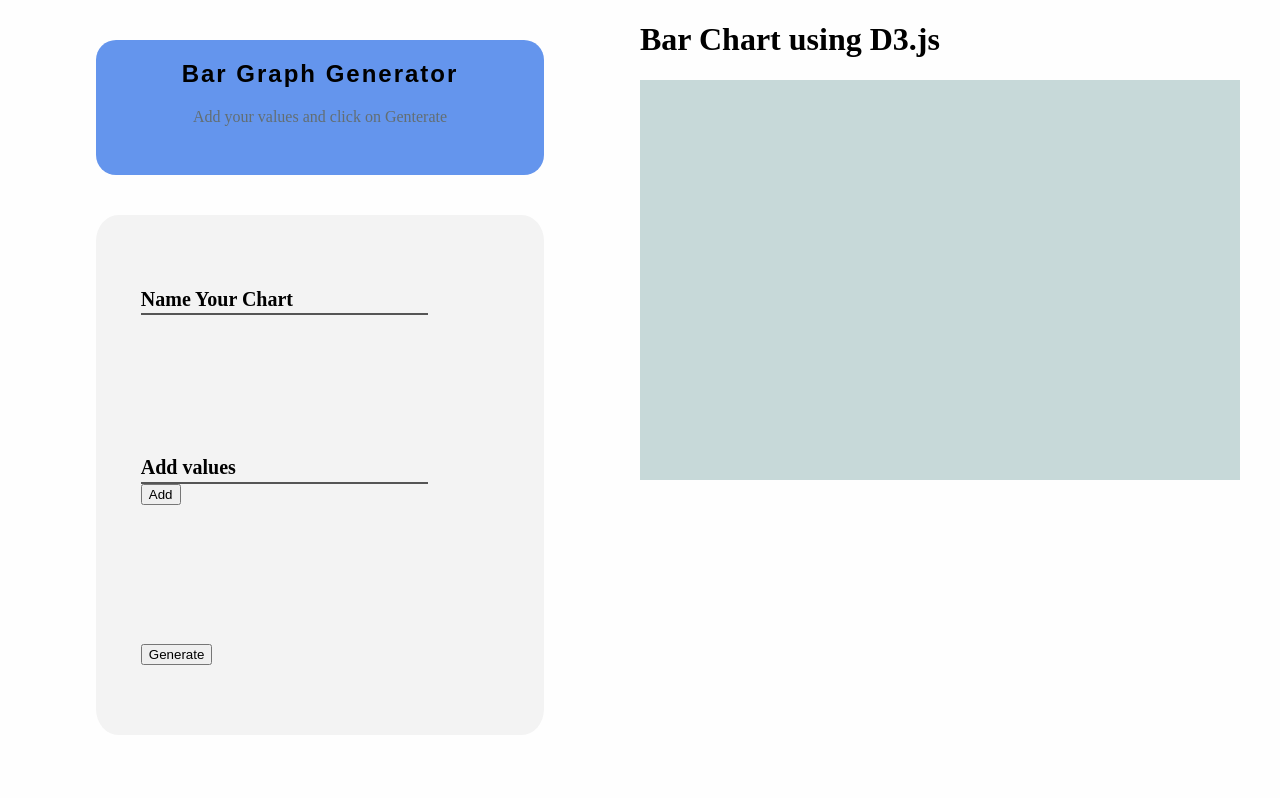
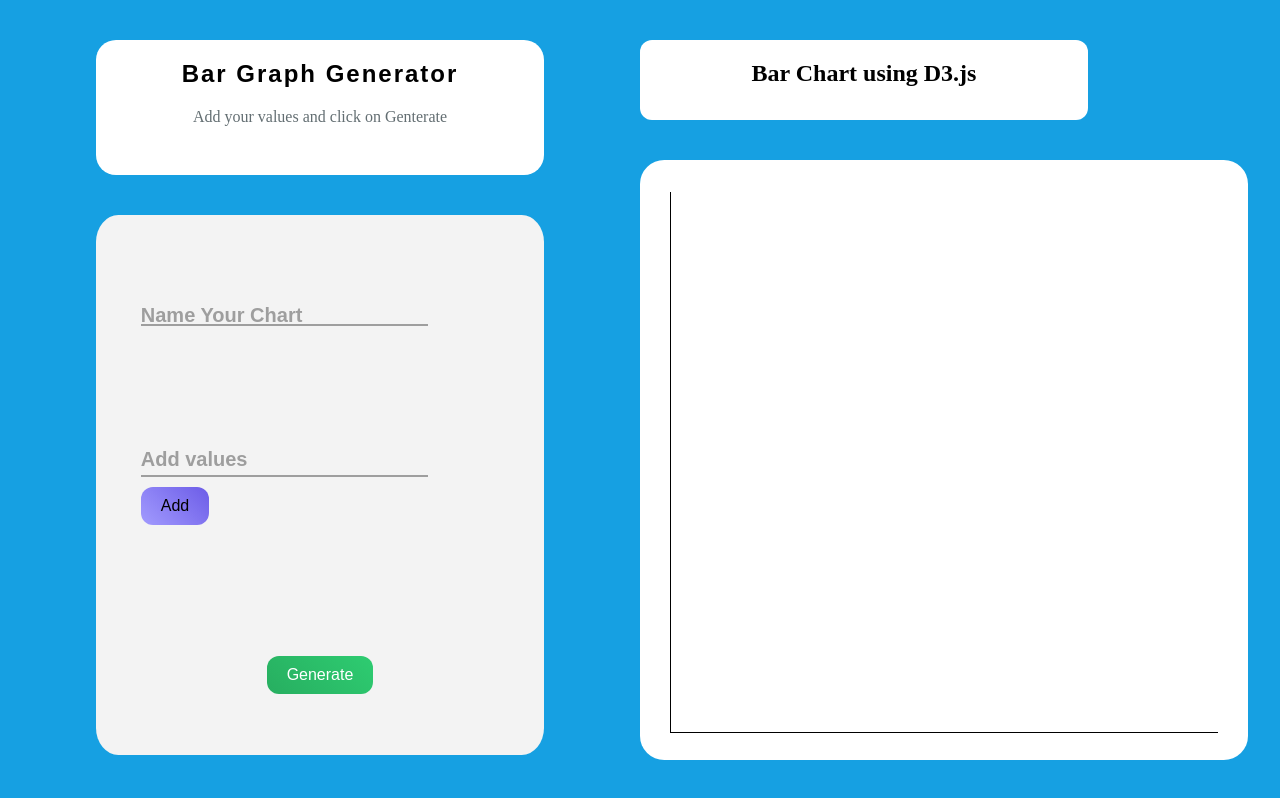
Before and after one commit to anurag-gharat/Bar-Graph-Generator-, a plain HTML site: page index.html in a window 1280 px wide. Drawn offline with nearby package versions, Linux system fonts and the light colour scheme.

Commit message:
"fFnal App"

```diff
--- a/index.html
+++ b/index.html
@@ -1,7 +1,7 @@
 <html>
     <head>
         <link rel="stylesheet" href="style.css">
-        <title>Learn D3.js</title>
+        <title>D3.js</title>
     </head>
     <body>
 
@@ -25,23 +25,20 @@
                 <div>
                     <input type="text" name="element" id="element" required>
                     <label class="label2">Add values</label>
+                    <button onclick="addElement()" class="add-btn">Add</button>
                 </div>
-                <button onclick="addElement()">Add</button>
             </div>
-            <div class="content">
-                <button onclick="showGraph()">Generate</button>
+            <div class="content content-btn">
+                <button onclick="showGraph()" class="show-btn">Generate</button>
             </div>
             </div>
 
         </div>
         <div class="block">
-            <h1>Bar Chart using D3.js</h1>
-            <svg class="bar-chart"></svg>
+            <div class="bar-heading"><h2>Bar Chart using D3.js</h2></div>
+            <div class="svg-holder"><svg class="bar-chart class="svg-holder""> class="svg-holder"</svg></div>
+
         </div>
-
-
-
-
     </div>
     </body>
      <script src="https://d3js.org/d3.v4.min.js"></script>
--- a/index.js
+++ b/index.js
@@ -12,7 +12,7 @@ var dataset = [80, 100, 56, 120, 180, 30, 40, 120, 160];
 // var dataset=[1,2,3,4,5,6,7];
 
     function showGraph(){
-            var svgWidth = 600, svgHeight = 400, barPadding = 5;
+            var svgWidth = 500, svgHeight = 400, barPadding = 5;
             var barWidth = (svgWidth / dataset.length);
 
 
@@ -34,6 +34,7 @@ var dataset = [80, 100, 56, 120, 180, 30, 40, 120, 160];
                             .attr("height", function(d) {
                                 return yScale(d);
                             })
+                            .attr("fill","#16a0e2")
                             .attr("width", barWidth - barPadding)
                             .attr("transform", function (d, i) {
                                 var translate = [barWidth * i, 0];
@@ -52,5 +53,5 @@ var dataset = [80, 100, 56, 120, 180, 30, 40, 120, 160];
                                 .attr("y",function(d,i){
                                     return svgHeight;
                                 })
-                                .attr("fill","#fff");
+                                .attr("fill","#000");
                             }
--- a/style.css
+++ b/style.css
@@ -1,10 +1,9 @@
 body{
     padding: 0px;
     margin: 0px;
-    background-color: #fefefe;
+    background-color: #16a0e2;
     box-sizing: border-box;
 }
-
 .row{
     display: flex;
     height: 100vh;
@@ -15,9 +14,12 @@ body{
     height: 100vh;
 }
 .bar-chart{
-    background-color: #C7D9D9;
-    min-height: 400px;
-    width: 600px;
+    background-color: #fff;
+    min-height: 95%;
+    height: 95%;
+    width: 90%;
+    border-left: 1px solid black;
+    border-bottom: 1px solid black;
 }
 .block{
     display: flex;
@@ -28,7 +30,7 @@ body{
     height: 15vh;
     margin-top: 5vh;
     text-align: center;
-    background-color: cornflowerblue;
+    background-color: #fff;
     width: 70%;
     margin-left: 15%;
     border-radius: 2.5vh;
@@ -45,6 +47,7 @@ body{
 }
 .block>.main-content{
     margin-left: 15%;
+    padding-top: 20px;
     width: 70%;
     height: 65vh;
     margin-top: 5vh;
@@ -62,40 +65,88 @@ body{
     height: 30px;
     width: 80%;
     border:none;
-    border-bottom: 2px solid #555;
+    border-bottom: 2px solid #9e9e9e;
     border-radius: none;
     background-color: transparent;
     outline: none;
 }
 .block>.main-content>.content>div>.label1{
     position: absolute;
-    top:36%;
+    top:38%;
     left: 11%;
     margin-left: 0px;
     font-size: 20px;
-    font-weight: 800;
+    font-weight: 600;
+    color:#9E9E9E;
+    font-family: Arial, Helvetica, sans-serif;
 }
 .block>.main-content>.content>div>input:focus{
     border: none;
-    border-bottom: 2px solid #222;
+    border-bottom: 2px solid #16a0e2;
 }
 .block>.main-content>.content>div>input:focus + .label1,
 .block>.main-content>.content>div>input:valid + .label1{
-    top: 31%;
-    color: red;
+    top: 32%;
+    color: #16a0e2;
     transition: .5s ease-in-out;
 }
 .block>.main-content>.content>div>.label2{
     position: absolute;
-    top:57%;
+    top:56%;
     left: 11%;
     margin-left: 0px;
     font-size: 20px;
-    font-weight: 800;
+    font-weight: 600;
+    color:#9E9E9E;
+    font-family: Arial, Helvetica, sans-serif;
 }
 .block>.main-content>.content>div>input:focus + .label2,
 .block>.main-content>.content>div>input:valid + .label2{
-    top: 51%;
-    color: red;
+    top: 50%;
+    color: #16a0e2;
     transition: .5s ease-in-out;
 }
+.content-btn{
+    text-align: center;
+}
+.add-btn{
+    background-image: linear-gradient(45deg,#a29bfe,#6c5ce7);
+    padding:10px 20px;
+    font-size: 16px;
+    margin-top: 10px;
+    margin-left: auto;
+    border: none;
+    border-radius: 12px;
+}
+.show-btn{
+    background-image: linear-gradient(45deg,#27ae60,#2ecc71);
+    padding:10px 20px;
+    font-size: 16px;
+    margin-top: 10px;
+    margin-left: auto;
+    border: none;
+    color: white;
+    border-radius: 12px;
+}
+.block>.bar-heading{
+    width: 70%;
+    padding-bottom: auto;
+    text-align: center;
+    align-items: center;
+    background-color: white;
+    height: 10vh;
+    margin: 5vh 0px;
+    border-radius: 1.5vh;
+}
+.block>.svg-holder{
+    box-sizing: border-box;
+    width: 95%;
+    margin-right: 5%;
+    height: 75vh;
+    background-color: white;
+    text-align: center;
+    padding-bottom: 0px;
+    padding-top: 5%;
+    border-radius: 4%;
+
+}
```
